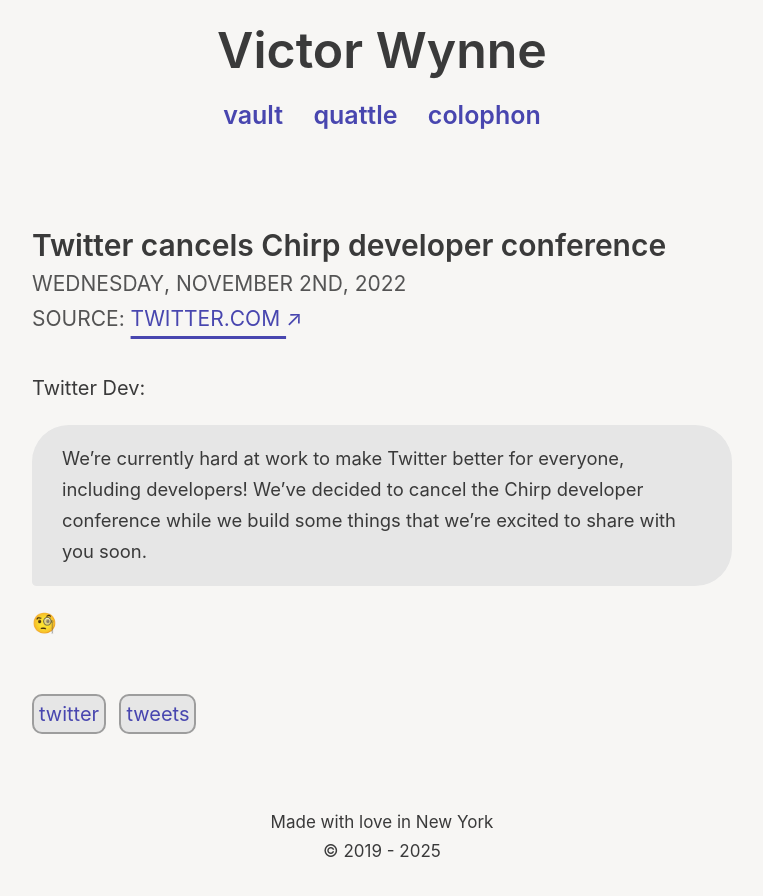
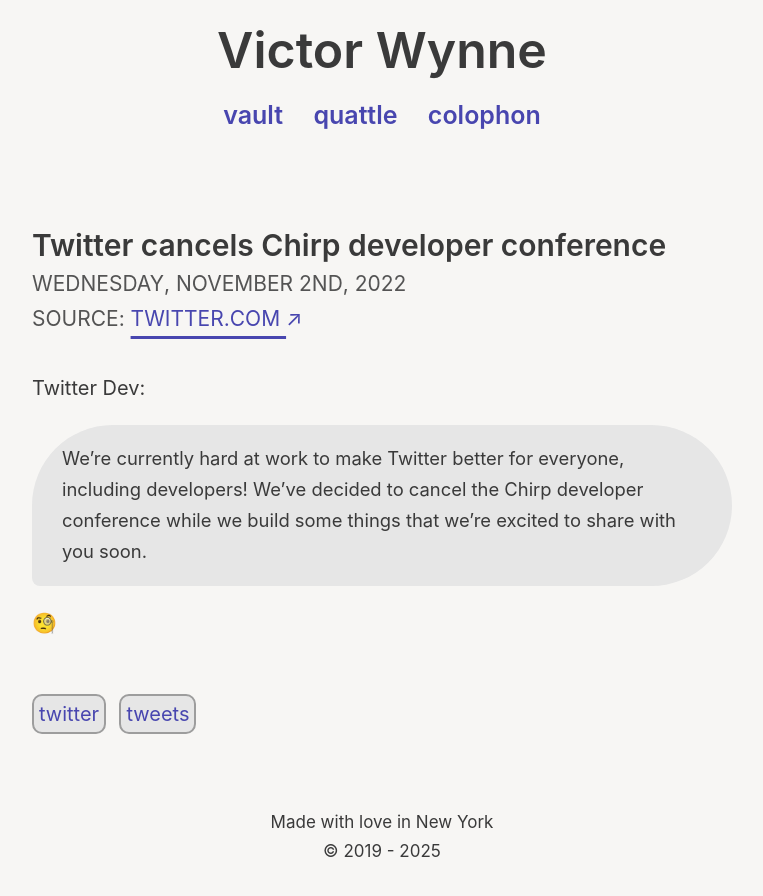
Before and after one commit to victorwynne/victorwynne, a Jekyll site: the page built from _posts/2022-11-02-chirp-canceled.md, in a window 1280 px wide. Shown: the top 896 px of the page, without its empty margins (258-1021 px from the left). Built offline with Jekyll 4.4.1, drawn with Linux system fonts in a browser that asks for light colours.

Commit message:
_type.scss

```diff
--- a/_sass/_type.scss
+++ b/_sass/_type.scss
@@ -173,10 +173,10 @@
   margin: 20px 0;
   font-size: 92%;
   position: relative;
-  border-top-left-radius: 2em;
-  border-top-right-radius: 2em;
-  border-bottom-right-radius: 2em;
-  border-bottom-left-radius: 0.25em;
+  border-top-left-radius: 5em;
+  border-top-right-radius: 5em;
+  border-bottom-right-radius: 5em;
+  border-bottom-left-radius: 0.5em;
 
   @media (prefers-color-scheme: light) {
     background-color: $light-scheme-blockquote-bg;
```
